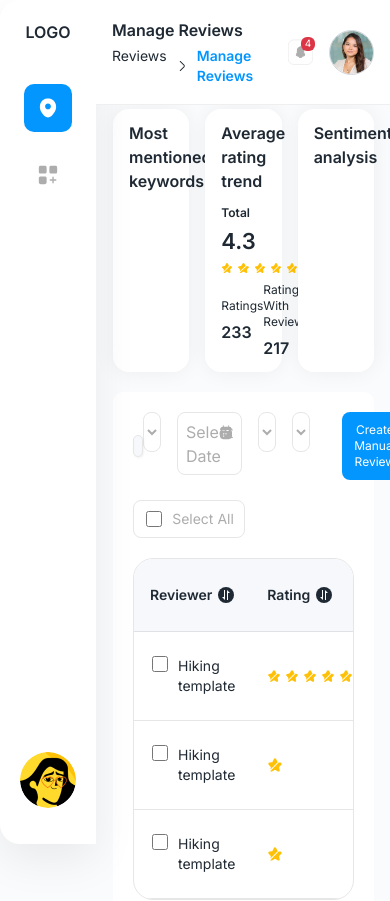
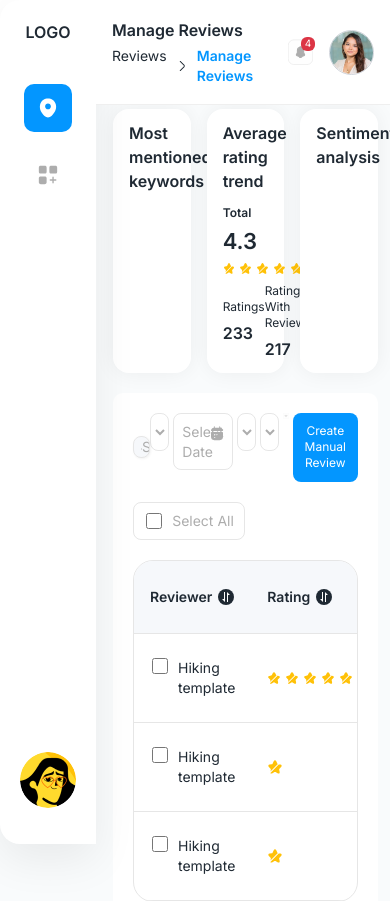
Before and after one commit to sumithub/rs-web-develop, a Next.js app: page /review in a window 390 px wide. Shown: the top 901 px of the page. Built offline with nearby package versions, Linux system fonts and the light colour scheme.

Commit message:
Responsive

```diff
--- a/src/app/components/form/DatePicker.js
+++ b/src/app/components/form/DatePicker.js
@@ -8,7 +8,7 @@ import 'react-datepicker/dist/react-datepicker.css';
 const CustomInput = forwardRef(({ value, onClick, class_ = "", icon }, ref) => (<>
     <div className="w-full cursor-pointer relative" onClick={onClick} ref={ref}>
 
-        <div className={`${class_} border border-border-color rounded-lg py-[6.4px]! px-2 capitalize  text-base text-text3 w-full focus-visible:outline-none shrink-0`}>{value ? value : "Select Date"}</div>
+        <div className={`${class_} border border-border-color rounded-lg py-[7.7px]! px-2 capitalize text-sm text-text3 w-full focus-visible:outline-none shrink-0`}>{value ? value : "Select Date"}</div>
         {icon && <Image src="/images/calendar1.svg" alt='calendar' height={16} width={16} unoptimized={true} className='absolute top-3 right-2' />}
     </div>
 </>
@@ -16,7 +16,7 @@ const CustomInput = forwardRef(({ value, onClick, class_ = "", icon }, ref) => (
 
 function DatePicker({ label = '', showTimeInput = false, icon = "", class_, value, labelClass = "", isRequired, minDate, maxDate, onChange, mainClass }) {
     return (<div className={`mt-4 relative w-full text-lg z-[11] ${mainClass}`}>
-        {label && <label className={`text-base text-text mb-1 block capitalize  ${labelClass}`}>{label}{isRequired ? <span className="">*</span> : ""}</label>}
+        {label && <label className={`text-sm text-text mb-1 block capitalize  ${labelClass}`}>{label}{isRequired ? <span className="">*</span> : ""}</label>}
         <ReactDatePicker
             showYearDropdown={true}
             showMonthDropdown={true}
--- a/src/app/components/form/Search.js
+++ b/src/app/components/form/Search.js
@@ -23,7 +23,7 @@ export default function Search({ mainClass = "", selected, onRemove, hideSearchT
         }
         // eslint-disable-next-line react-hooks/exhaustive-deps
     }, []);
-    return <div className="w-[30%]" ref={ref}>
+    return <div className="w-[30%] xl:w-[32%]" ref={ref}>
         <div className="relative w-full!">
             {selected ? <div className="bg-light-bg h-8 line-clamp-1 rounded py-1 px-2 w-full text-base focus-visible:outline-none">
                 {selected?.name}
--- a/src/app/components/form/Select.js
+++ b/src/app/components/form/Select.js
@@ -2,9 +2,9 @@
 export default function Select({ value = "", isRequired, label, children, disabled, onChange, defaultOption, selectClass_ = "", class_ = '', labelClass = "" }) {
 
     return (<div className={`mt-4 text-lg relative ${class_}`}>
-        {label && <label className={`text-base text-black mb-1 font-bold block capitalize ${labelClass}`}>{label}{isRequired ? <span className="text-text">*</span> : ""}</label>}
+        {label && <label className={`text-sm text-black mb-1 font-bold block capitalize ${labelClass}`}>{label}{isRequired ? <span className="text-text">*</span> : ""}</label>}
         <div className="relative">
-            <select className={`border border-border-color rounded-lg py-2! px-2 capitalize w-full focus-visible:outline-none text-base text-text3 ${selectClass_}`}
+            <select className={`border border-border-color rounded-lg py-[8.5px] px-2 capitalize w-full focus-visible:outline-none text-sm text-text3 ${selectClass_}`}
                 value={value} disabled={disabled}
                 onChange={(e) => {
                     if (onChange) {
--- a/src/app/review/page.js
+++ b/src/app/review/page.js
@@ -25,7 +25,7 @@ export default function Review() {
     return <div >
         <Header />
         <Sidebar />
-        <div className="bg-[#F9FBFC] min-h-[calc(100dvh_-_85px)] pl-[113px] py-6 px-4 mt-[85px]">
+        <div className="bg-[#F9FBFC] min-h-[calc(100dvh_-_85px)] pl-[113px] py-6 px-3 mt-[85px]">
             <div className="grid grid-cols-3 gap-4">
                 <div className="bg-white rounded-2xl shadow-[0px_0px_22px_0px_#0000000F] py-3 px-4">
                     <div>
@@ -94,7 +94,7 @@ export default function Review() {
                             setSearch(s)
                         }}
                     />
-                    <div className="grid grid-cols-[1fr_1fr_1fr_1fr_0.3fr_1fr] items-start gap-4">
+                    <div className="grid grid-cols-[1fr_1fr_1fr_1fr_0.3fr_1fr] items-start 2xl:gap-4 gap-1">
                         <Select
                             class_="mt-0!"
                             defaultOption="start rating"
@@ -132,13 +132,14 @@ export default function Review() {
                             }}>
                             <option value="new">New</option>
                             <option value="responded">Responded</option>
+                            <option value="flagged">Flagged</option>
                         </Select>
 
-                        <button className="cursor-pointer disabled:pointer-events-none ">
+                        <button className="cursor-pointer disabled:pointer-events-none">
                             <Image src="/images/network.svg" alt="network" height={36} width={36} unoptimized={true} />
                         </button>
 
-                        <button className="bg-primary rounded-lg py-2.5 px-3 text-white text-xs text-center capitalize cursor-pointer disabled:pointer-events-none disabled:opacity-50 ">Create Manual Review</button>
+                        <button className="bg-primary rounded-lg py-[10.5px] px-3 text-white text-xs text-center capitalize cursor-pointer disabled:pointer-events-none disabled:opacity-50">Create Manual Review</button>
                     </div>
                 </div>
                 <div className="border border-border-color px-2 py-1 rounded-lg w-28 mt-5">
```
